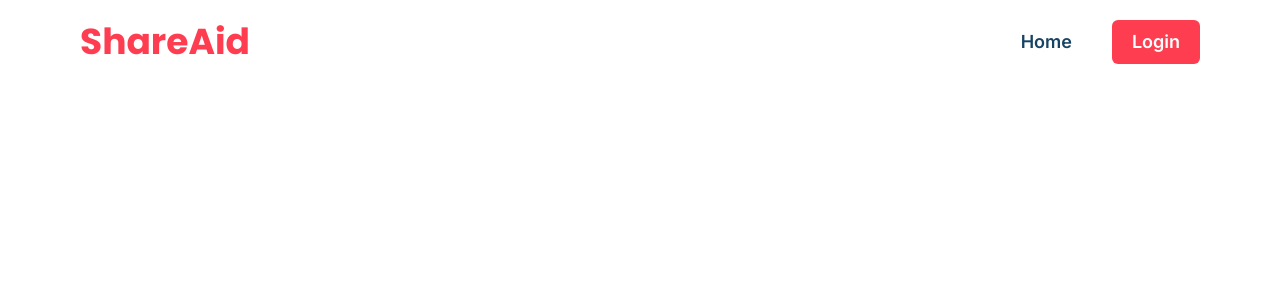
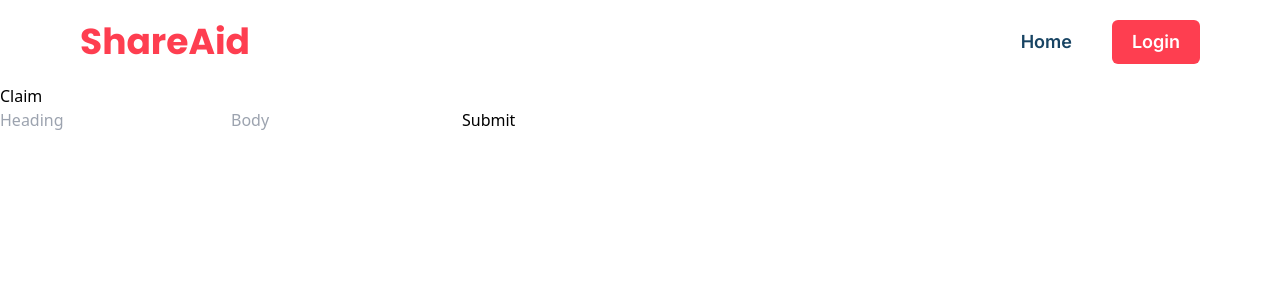
Before and after one commit to Manan-Bhatia/Donation-App-Frontend, a React (Vite) app: page /claim/1 in a window 1280 px wide. Before the commit this address had no page. Shown: the top 300 px of the page. Built offline with nearby package versions, Linux system fonts and the light colour scheme.

Commit message:
claim page done

```diff
--- a/package.json
+++ b/package.json
@@ -10,8 +10,10 @@
     "preview": "vite preview"
   },
   "dependencies": {
+    "axios": "^1.4.0",
     "react": "^18.2.0",
-    "react-dom": "^18.2.0"
+    "react-dom": "^18.2.0",
+    "react-router-dom": "^6.14.0"
   },
   "devDependencies": {
     "@types/react": "^18.0.37",
--- a/src/App.jsx
+++ b/src/App.jsx
@@ -7,6 +7,7 @@ import ChangePassword from "./resetPassword";
 import Profile from "./Profile";
 import axios from "./api/axios";
 import UserProfile from "./userProfile";
+import Claim from "./Claim";
 
 function App() {
     const navigate = useNavigate();
@@ -18,11 +19,12 @@ function App() {
             delete axios.defaults.headers.common["Authorization"];
         }
     };
+    setAuthToken(localStorage.getItem("token"));
+
     const [isVisibile, setIsVisible] = React.useState(false);
     const handleClick = (e) => {
         setIsVisible(!isVisibile);
     }
-    setAuthToken(localStorage.getItem("token"));
     return (
         <>
             <nav className="flex justify-between px-5 py-5 items-center lg:px-20">
@@ -155,6 +157,7 @@ function App() {
                         path="/userProfile/:userID"
                         element={<UserProfile />}
                     />
+                    <Route path="/claim/:donationID" element={<Claim />} />
                 </Routes>
             </main>
         </>
--- a/src/Card.jsx
+++ b/src/Card.jsx
@@ -49,9 +49,12 @@ export default function Card({
                         </h5>
                     </a>
                     <p className="font-inter ">{item_desc}</p>
-                    <p className="font-poppins font-medium ">By: <Link to={`/userProfile/${createdby}`}>
+                    <p className="font-poppins font-medium ">
+                        By:{" "}
+                        <Link to={`/userProfile/${createdby}`}>
                             @{createdbyUser}
-                        </Link></p>
+                        </Link>
+                    </p>
                     <p className="text-xs font-light"> {Location}</p>
                 </div>
 
@@ -63,6 +66,7 @@ export default function Card({
                     )}
                     {myProfile ? null : (
                         <>
+                            <Link to = {`claim/${createdby}`}>
                                 <button
                                     data-modal-target="claimModal"
                                     data-modal-togle="claimModal"
@@ -70,7 +74,7 @@ export default function Card({
                                 >
                                     Claim Now
                                 </button>
-
+                            </Link>
                         </>
                     )}
                 </div>
--- /dev/null
+++ b/src/Claim.jsx
@@ -0,0 +1,55 @@
+import React from "react";
+import ReactDOM from "react-dom";
+import { useState } from "react";
+import axios from "./api/axios";
+const CLAIM_URL = "/donations/claim/";
+import { useParams } from "react-router-dom";
+
+export default function App() {
+    if (localStorage.getItem("token")) {
+        axios.defaults.headers.common["Authorization"] = `Token ${localStorage.getItem("token")}`;
+    }
+    const { donationID } = useParams();
+
+    const [formData, setFormData] = useState({
+        heading: "",
+        body: "",
+    });
+
+    const handleChange = (e) => {
+        setFormData({ ...formData, [e.target.name]: e.target.value });
+    };
+
+    const handleSubmit = (e) => {
+        e.preventDefault();
+        axios
+            .post(CLAIM_URL + donationID, formData)
+            .then((res) => {
+                console.log(res);
+                alert("Claim request sent");
+            })
+            .catch((err) => console.log(err));
+    console.log(formData);
+    };
+
+    return (
+        <>
+            <h1>Claim</h1>
+            <form onSubmit={handleSubmit}>
+                <input
+                    type="text"
+                    name="heading"
+                    placeholder="Heading"
+                    onChange={handleChange}
+                />
+                <input
+                    type="text"
+                    name="body"
+                    placeholder="Body"
+                    onChange={handleChange}
+                />
+                <button type="submit">Submit</button>
+            </form>
+        </>
+    );
+}
--- a/src/Home.jsx
+++ b/src/Home.jsx
@@ -5,11 +5,6 @@ import axios from "./api/axios";
 import Card from "./Card";
 
 export default function Home() {
-    if (localStorage.getItem("token")) {
-        axios.defaults.headers.common[
-            "Authorization"
-        ] = `Token ${localStorage.getItem("token")}`;
-    }
 
     const [visibleCards, setVisibleCards] = useState(4);
 
--- a/src/Profile.jsx
+++ b/src/Profile.jsx
@@ -1,8 +1,8 @@
 import React from "react";
 import axios from "./api/axios";
 import { useState, useEffect} from "react";
-import data from "./dummydata.json";
-const ProfileURL = "/api/accounts/profile";
+const ProfileURL = "/accounts/profile";
+const UserDontaionsURL = "/donations/userdonations/";
 import Card from "./Card";
 
 export default function Profile({}) {
@@ -17,50 +17,47 @@ export default function Profile({}) {
     setAuthToken(localStorage.getItem("token"));
 
     const [userData, setUserData] = useState({});
-    // axios
-    //     .get(ProfileURL)
-    //     .then((res) => {
-    //         // setUserData(res.data.user);
-    //         setUserData(data[1].user);
-    //     })
-    //     .catch((err) => console.log(err));
 
-    useEffect(() => {
-        setUserData(data[1].user);
-    }, []);
+
+    axios
+        .get(ProfileURL)
+        .then((res) => {
+            console.log(res)
+            // setUserData({...res.data});
+        })
+        .catch((err) => console.log(err));
+
+    console.log(userData)
+
     const [visibleCards, setVisibleCards] = useState(4);
 
     const handleSeeMoreClick = () => {
         setVisibleCards((prevVisibleCards) => prevVisibleCards + 4);
     };
 
+    const userID = userData.id;
     const [userDonationItems, setUserDonationItems] = useState([]);
-    useEffect(() => {
-        setUserDonationItems(data[0]);
-    }, []);
-    // axios
-    //     .get(UserDontaionsURL + userID)
-    //     .then((res) =>{
-    //         // access the data from the response
-    //         console.log(res)
-    //     })
-    //     .catch((err) => console.log(err));
-
-    console.log(userDonationItems);
+    axios
+        .get(UserDontaionsURL + userID)
+        .then((res) =>{
+            console.log(res.data)
+            setUserDonationItems(res.data)
+        })
+        .catch((err) => console.log(err));
 
     return (
         <div>
             <h1>My Profile </h1>
-            {userData.profile_picture == null ? (
+            {userData.user_detail.profile_picture == null ? (
                 <img
                     src="https://www.w3schools.com/howto/img_avatar.png"
                     alt="Avatar"
                 />
             ) : (
-                <img src={userData.profile_picture} alt="Avatar" />
+                <img src={userData.user_detail.profile_picture} alt="Avatar" />
             )}
-            <h2>Rating: {userData.rating}</h2>
-            <h2>Username: {userData.username}</h2>
+            <h2>Rating: {userData.user_detail.rating}</h2>
+            <h2>Username: {userData.user_detail.bio}</h2>
             <h2>Bio: {userData.bio}</h2>
             <h2>Email: {userData.email}</h2>
 
--- a/src/userProfile.jsx
+++ b/src/userProfile.jsx
@@ -6,7 +6,7 @@ import { useState } from "react";
 import Card from "./Card";
 
 const UserProfileURL = "/accounts/user/";
-const UserDontaionsURL = "/api/donations/userdonations/";
+const UserDonationsURL = "/api/donations/userdonations/";
 
 export default function UserProfile() {
     const { userID } = useParams();
--- a/tailwind.config.js
+++ b/tailwind.config.js
@@ -18,5 +18,7 @@ export default {
             white: "#ffffff",
         },
     },
-    plugins: [],
+    plugins: [
+
+    ],
 };
```
Also changed, not shown: 1 other file (tests, documents, lock files or other folders). Lines whose indentation alone changed are shown as unchanged.
